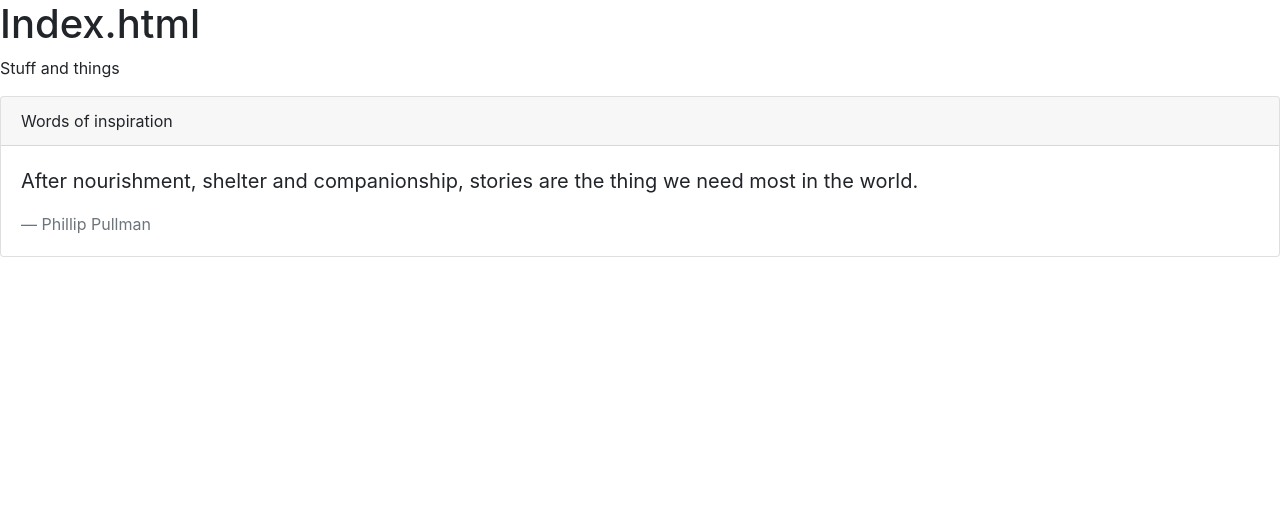
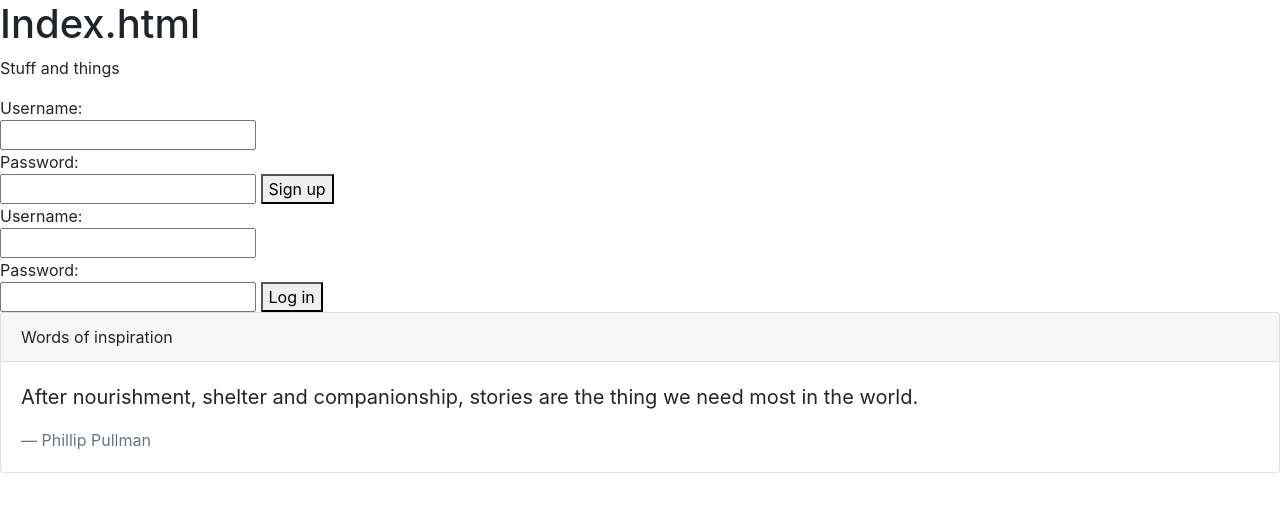
Before and after one commit to Ladyofgoats/Lydia---NPC-Library, a Django app: page / in a window 1280 px wide. Shown: the part 86-598 px from the top of the page. Run offline with Django 5.2, Linux system fonts and the light colour scheme; some libraries are stand-ins or nearby versions.

Commit message:
Added log in and sign ups.

```diff
--- a/NPCList/templates/index.html
+++ b/NPCList/templates/index.html
@@ -11,6 +11,20 @@
     {% block content %}
     <h1>Index.html</h1>
     <p>Stuff and things</p>
+    <div class="sign-up-section">
+        <div class="label">Username:</div>
+        <input type="text" class="text-input" id="username-signup">
+        <div class="label">Password:</div>
+        <input type="password" class="text-input" id="password-signup">
+        <button class="button" id="signup-button">Sign up</button>
+    </div>
+    <div class="login-section">
+        <div class="label">Username:</div>
+        <input type="text" class="text-input" id="username-login">
+        <div class="label">Password:</div>
+        <input type="password" class="text-input" id="password-login">
+        <button class="button" id="login-button">Log in</button>
+    </div>
     {%endblock%}
 </body>
 </html>
```
